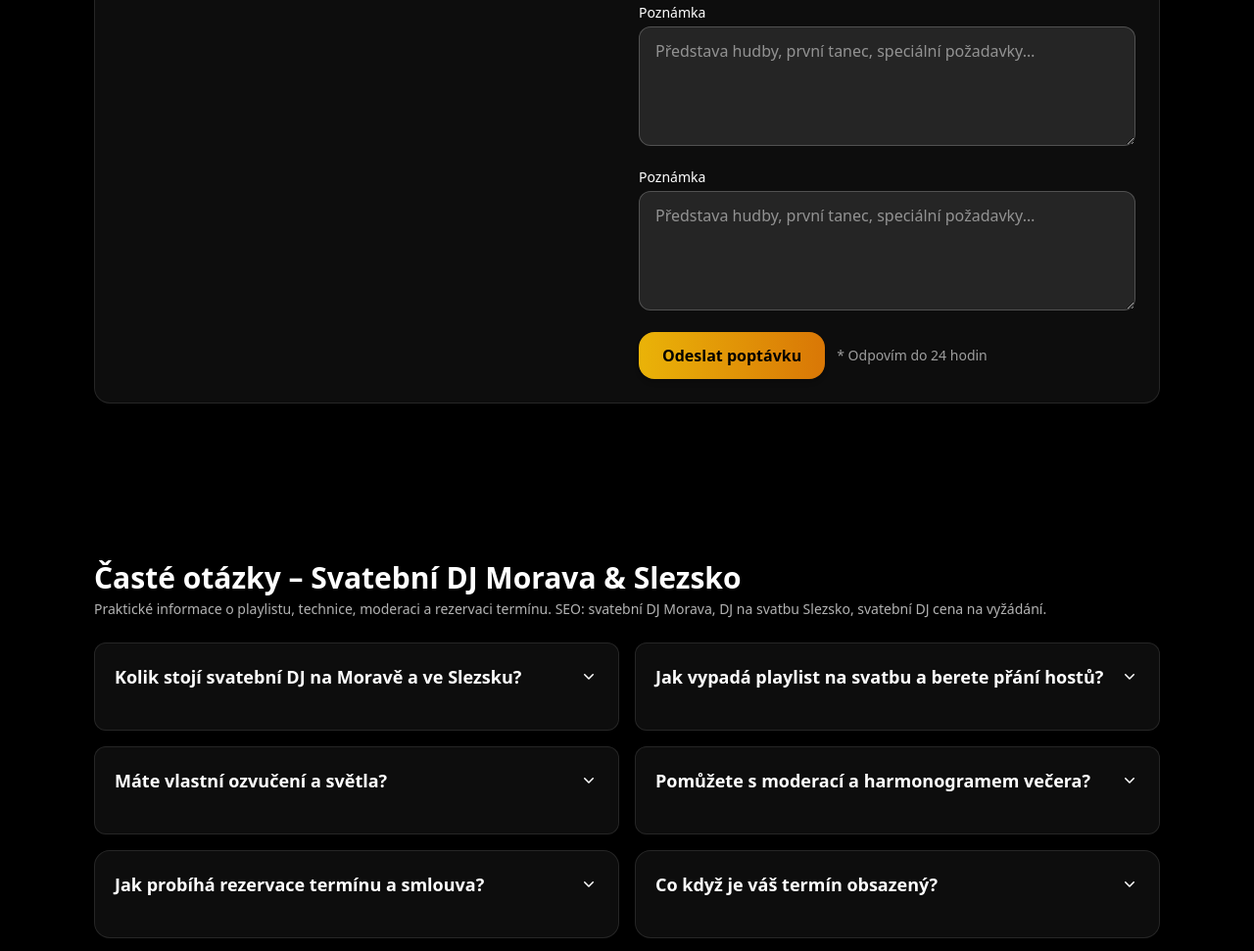
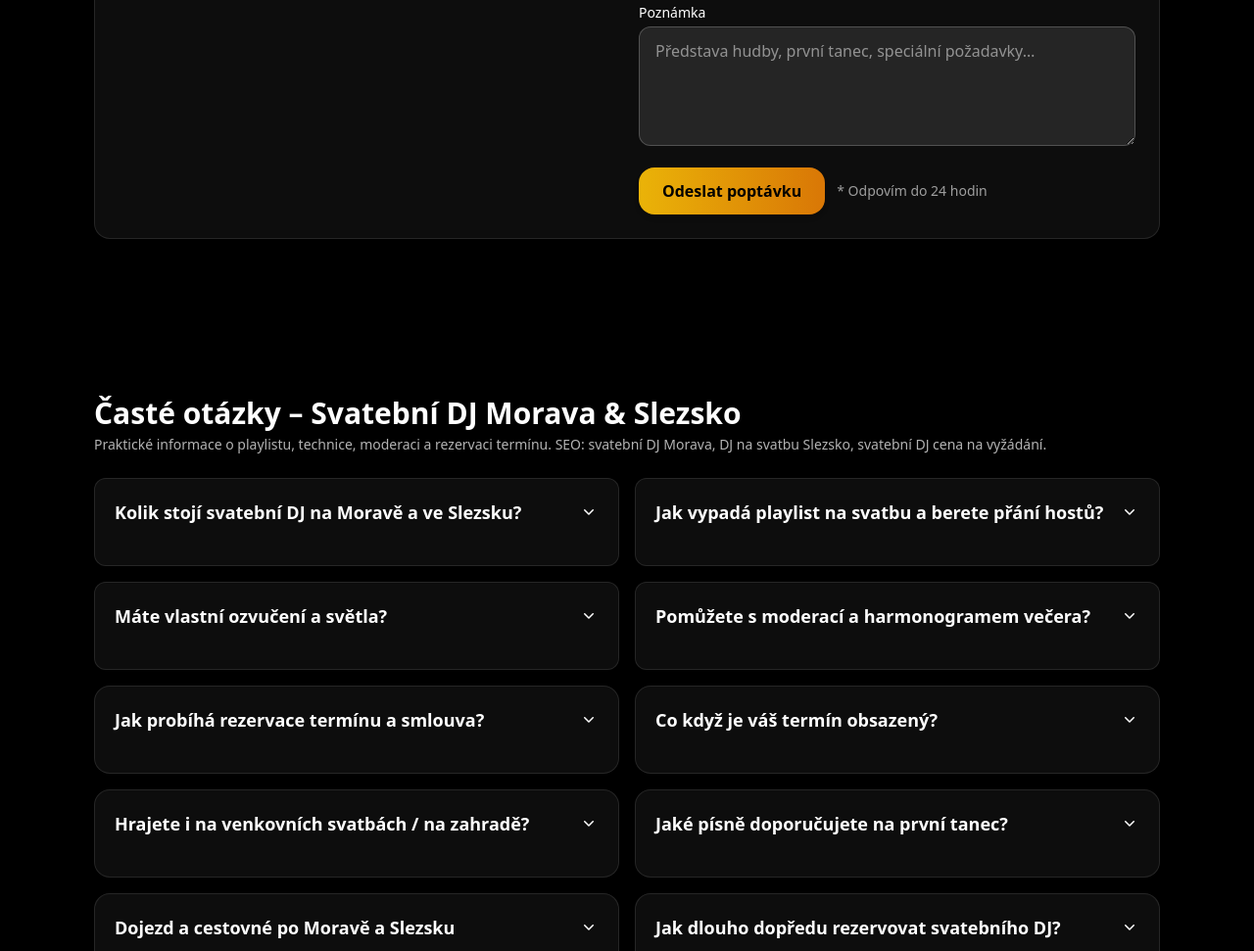
Before and after one commit to tomikhrin-create/YourDJ, a plain HTML site: page index.html in a window 1280 px wide. Shown: the part 4918-5889 px from the top of the page at 98% size. Drawn offline with nearby package versions, Linux system fonts and the light colour scheme.

Commit message:
Update index.html

```diff
--- a/index.html
+++ b/index.html
@@ -434,10 +434,6 @@
   <textarea id="note2" name="note" rows="4" placeholder="Představa hudby, první tanec, speciální požadavky…"
             class="w-full rounded-xl border border-white/20 bg-white/10 px-4 py-3 text-white outline-none placeholder:text-white/50 focus:border-amber-400"></textarea>
 </div>
-            <div>
-              <label class="mb-1 block text-sm font-medium" for="note2">Poznámka</label>
-              <textarea id="note2" name="note" rows="4" placeholder="Představa hudby, první tanec, speciální požadavky…" class="w-full rounded-xl border border-white/20 bg-white/10 px-4 py-3 text-white outline-none placeholder:text-white/50 focus:border-amber-400"></textarea>
-            </div>
             <div id="contactSuccess" class="hidden rounded-xl bg-emerald-900/40 p-3 text-sm text-emerald-300">Díky! Vaše poptávka byla odeslána. Ozvu se vám do 24 hodin.</div>
             <div id="contactError" class="hidden rounded-xl bg-red-900/40 p-3 text-sm text-red-200">Něco se nepovedlo. Zkuste to prosím znovu nebo napište na tomikhrin@gmail.com.</div>
             <div class="flex items-center gap-3">
```
